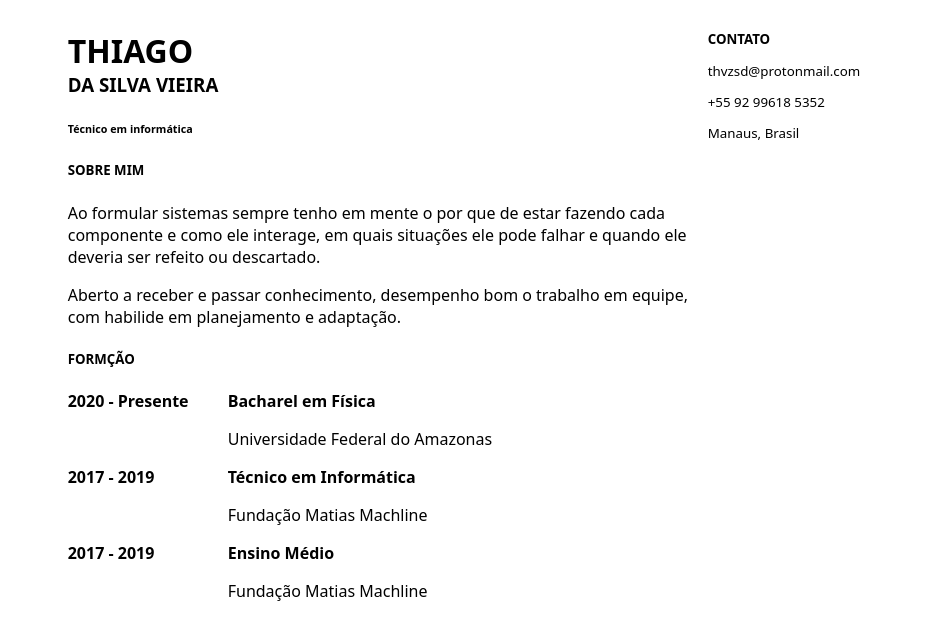
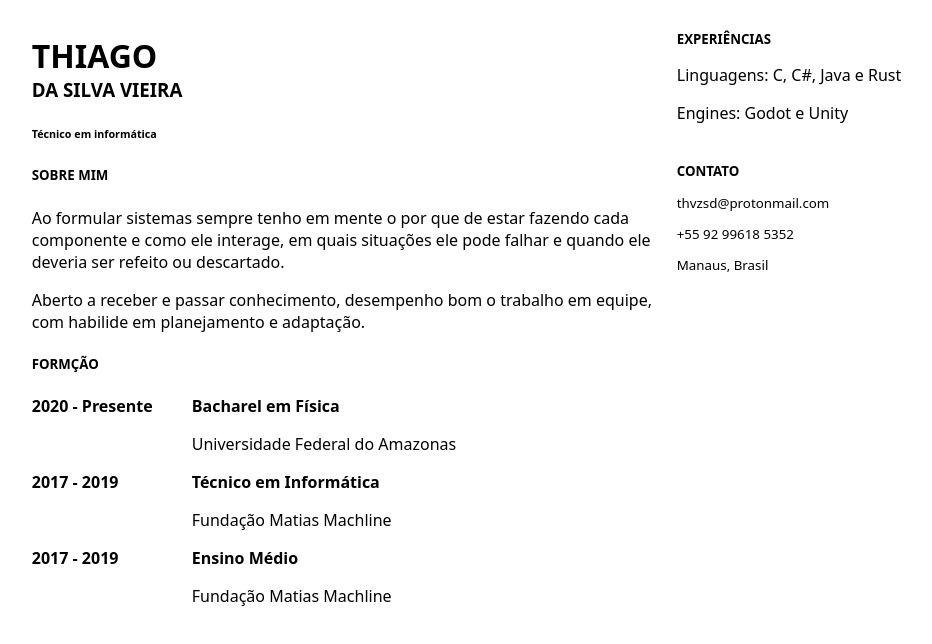
Before and after one commit to mlvzsd/Resume, a plain HTML site: page index.html in a window 1280 px wide. Shown: the whole page, without its empty margins (176-1108 px from the left). Drawn offline with Linux system fonts and the light colour scheme.

Commit message:
add experiences item

```diff
--- a/index.html
+++ b/index.html
@@ -66,6 +66,11 @@
             </div>
         </div>
         <div id='rightbar'>
+            <h5 class='no-bottom'>EXPERIÊNCIAS</h5>
+            <div id='experiences'>
+                <p>Linguagens: C, C#, Java e Rust</p>
+                <p>Engines: Godot e Unity</p>
+            </div>
             <h5 class='no-bottom'>CONTATO</h5>
             <div id='contact'>
                 <p>thvzsd@protonmail.com</p>
--- a/style.css
+++ b/style.css
@@ -9,8 +9,9 @@
     max-width: 40em;
 }
 
-.main {
+#main {
     max-width: 40em;
+    margin: 5px;
 }
 
 .item {
```
